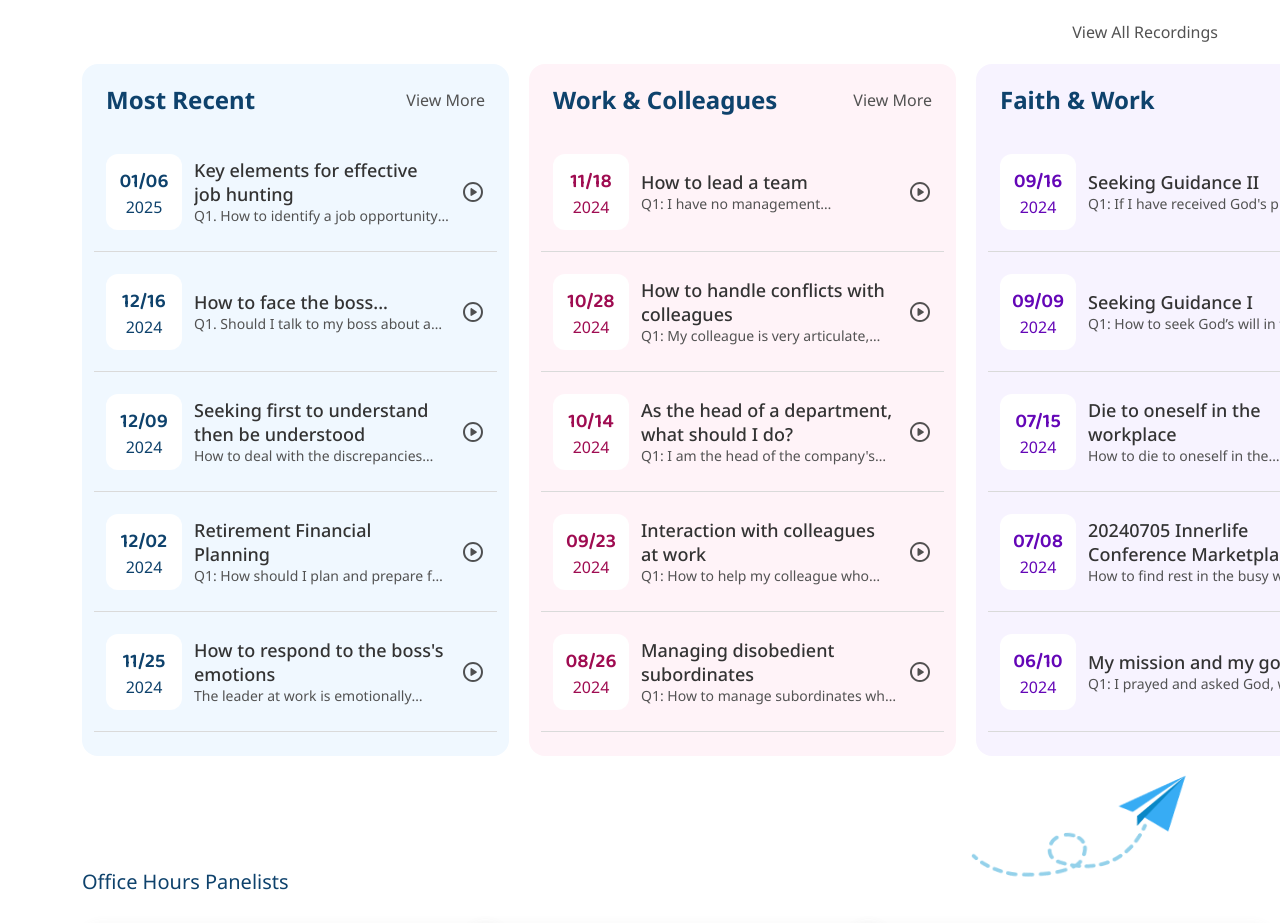
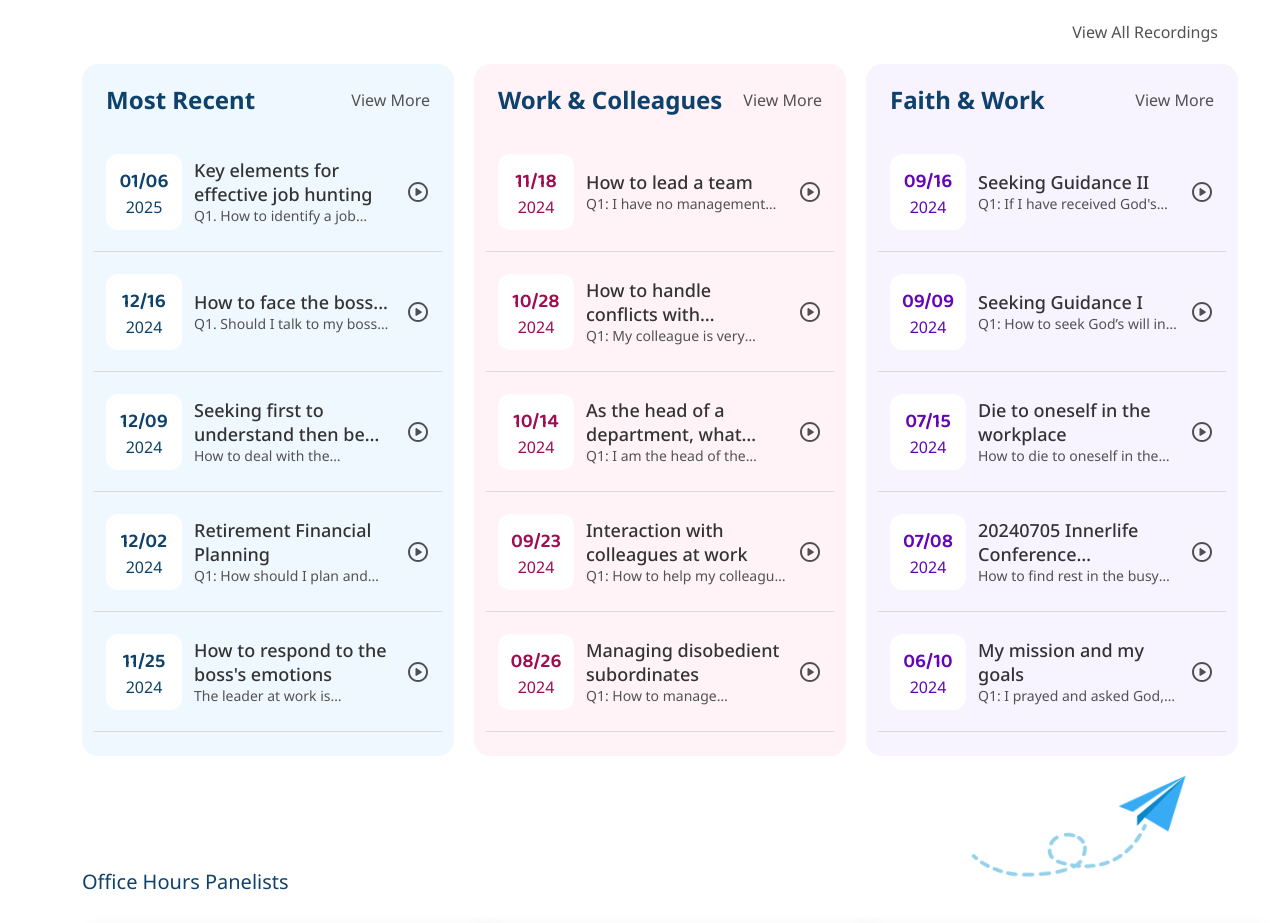
Before and after one commit to Xmeng-Li/I-Fly-Young-CCE-Website, a React (Create React App) app: page / in a window 1280 px wide. Shown: the part 520-1443 px from the top of the page. Built offline with nearby package versions, Linux system fonts and the light colour scheme.

Commit message:
fix main part reponsive

```diff
--- a/src/components/officeHours/OfficeHours.tsx
+++ b/src/components/officeHours/OfficeHours.tsx
@@ -175,7 +175,7 @@ class OfficeHours extends Component<OfficeHoursProps> {
 
 
     return (
-      <div>
+      <div className="content-wrap">
         <Header />
         {/* Top Section */}
         <div className="top-container">
@@ -207,9 +207,9 @@ class OfficeHours extends Component<OfficeHoursProps> {
 
         {/* Main Section */}
         <div className="main-container">
-          <label className="view-all">
-            <Link to="/recording">{viewAll} </Link>
-          </label>
+          <div className="view-all">
+            <Link to="/recording">{viewAll}</Link>
+          </div>
 
           <div className="recording-card">
             {/* Left: Most Recent */}
@@ -234,7 +234,7 @@ class OfficeHours extends Component<OfficeHoursProps> {
                         <div className="oh-title">{recording.title}</div>
                         <div className="oh-question">{recording.question}</div>
                       </div>
-                      <this.PlayIconRound recordingId={recording.id} />
+                      < this.PlayIconRound recordingId={recording.id} />
                     </div>
                   );
                 })}
--- a/src/styles/officehour.css
+++ b/src/styles/officehour.css
@@ -81,6 +81,7 @@
 .view-all {
   display: block;
   text-align: right;
+  justify-content: flex-end;
   margin-right: -20px;
 }
 .view-all a {
@@ -95,7 +96,6 @@
   display: flex;
   gap: 20px;
 }
-
 .most-recent,
 .colleagues,
 .faith{
@@ -105,7 +105,8 @@
   flex-direction: column;
 }
 .main-left,
-.main-mid {
+.main-mid,
+.main-right {
   margin-bottom: 12px;
 }
 .cate-container{
@@ -140,6 +141,7 @@
 .oh-each-recording {
   display: flex;
   height: 120px;
+  width: 100%;
   padding: 16px 12px;
   flex-direction: row;
   align-items: center;
@@ -176,7 +178,6 @@
   flex-direction: column;
   justify-content: center;
   text-align: left;
-  flex: 1;
 }
 .oh-title {
   width: 255px;
@@ -207,7 +208,64 @@
 .play-icon-round {
   display: flex;
   cursor: pointer;
+  flex-shrink: 0;
 }
+
+/* For Smaller Screens */
+@media (max-width: 1280px) {
+  .most-recent,
+  .colleagues,
+  .faith {
+    width: 373px;
+  }
+  .oh-each-recording {
+    display: flex;
+    align-items: center;
+    justify-content: space-between;
+    gap: 12px;
+  }
+  .oh-content {
+    flex: 1 1 auto;
+    overflow: hidden;
+  }
+  .oh-title {
+    width: 200px;
+    flex: 1 1 auto;
+    overflow: hidden;
+    text-overflow: ellipsis;
+    display: -webkit-box;
+    -webkit-box-orient: vertical;
+    -webkit-line-clamp: 2;
+    align-self: stretch;
+  }
+  .oh-question {
+    width: 200px;
+    flex: 1 1 auto;
+    overflow: hidden;
+    text-overflow: ellipsis;
+    display: -webkit-box;
+    -webkit-box-orient: vertical;
+    -webkit-line-clamp: 1;
+    overflow: hidden;
+    text-overflow: ellipsis;
+    white-space: normal;
+  }
+  .play-icon-round {
+    flex-shrink: 0;
+  }
+}
+/* For Mobile */
+/* @media (max-width: 767px) {
+  .recording-card {
+    flex-direction: column;
+    align-items: center;
+  }
+  .most-recent,
+  .colleagues,
+  .faith {
+    flex: 1 1 30%;
+  }
+} */
 
 
 .colleagues {
@@ -563,14 +621,12 @@
   height: 18px;
   fill: var(--Text-Grey, #525252);
 }
-
 .time-dates {
   font-size: 16px;
   color: var(--Text-Grey, #525252);
   text-align: center;
   font-weight: 400;
 }
-
 .time-list {
   width: 229px;
   height: 166px;
@@ -585,14 +641,12 @@
   padding: 18px;
   gap: 18px;
 }
-
 .time-item {
   display: flex;
   flex-direction: column;
   align-items: center;
   font-size: 16px;
 }
-
 .region {
   color: var(--Text-Grey, #525252);
   font-size: 16px;
@@ -600,7 +654,6 @@
   line-height: 24px;
   text-align: center;
 }
-
 .time {
   color: var(--Text-primary, #333);
   font-size: 18px;
```
